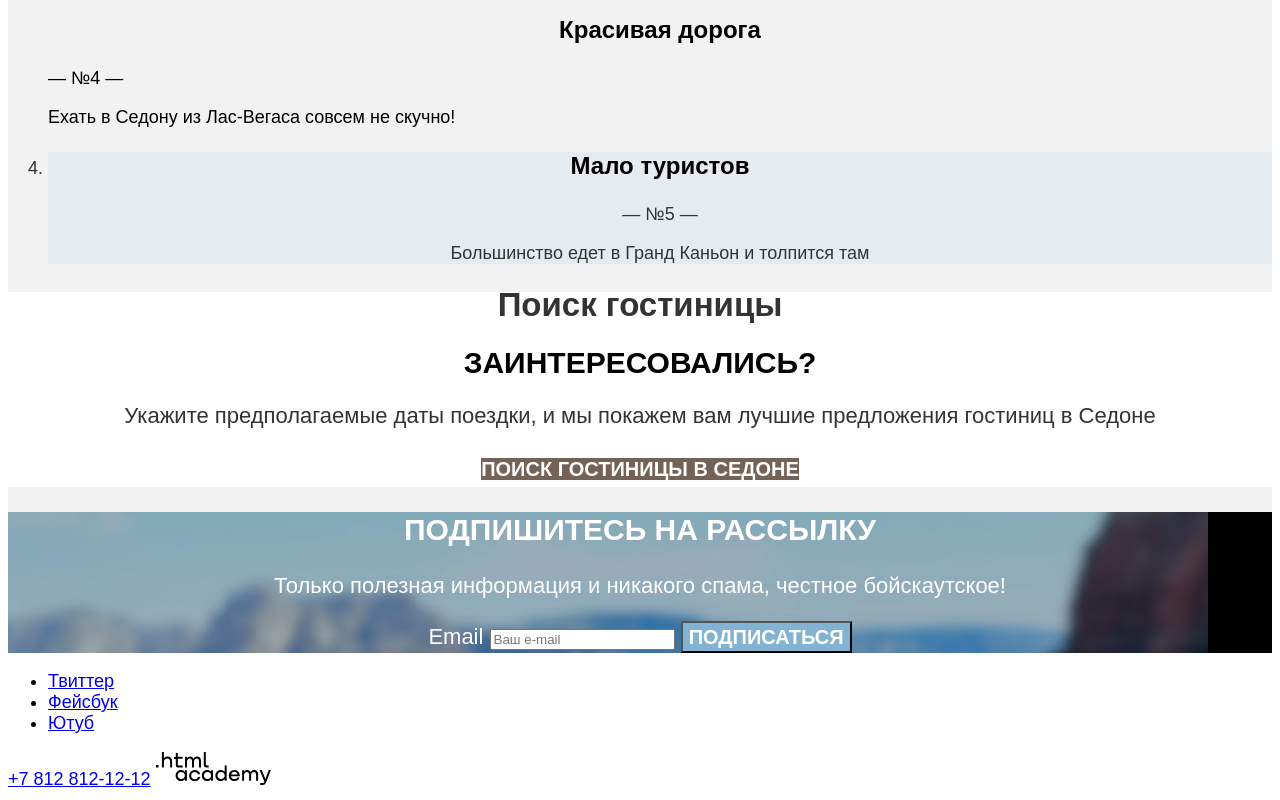
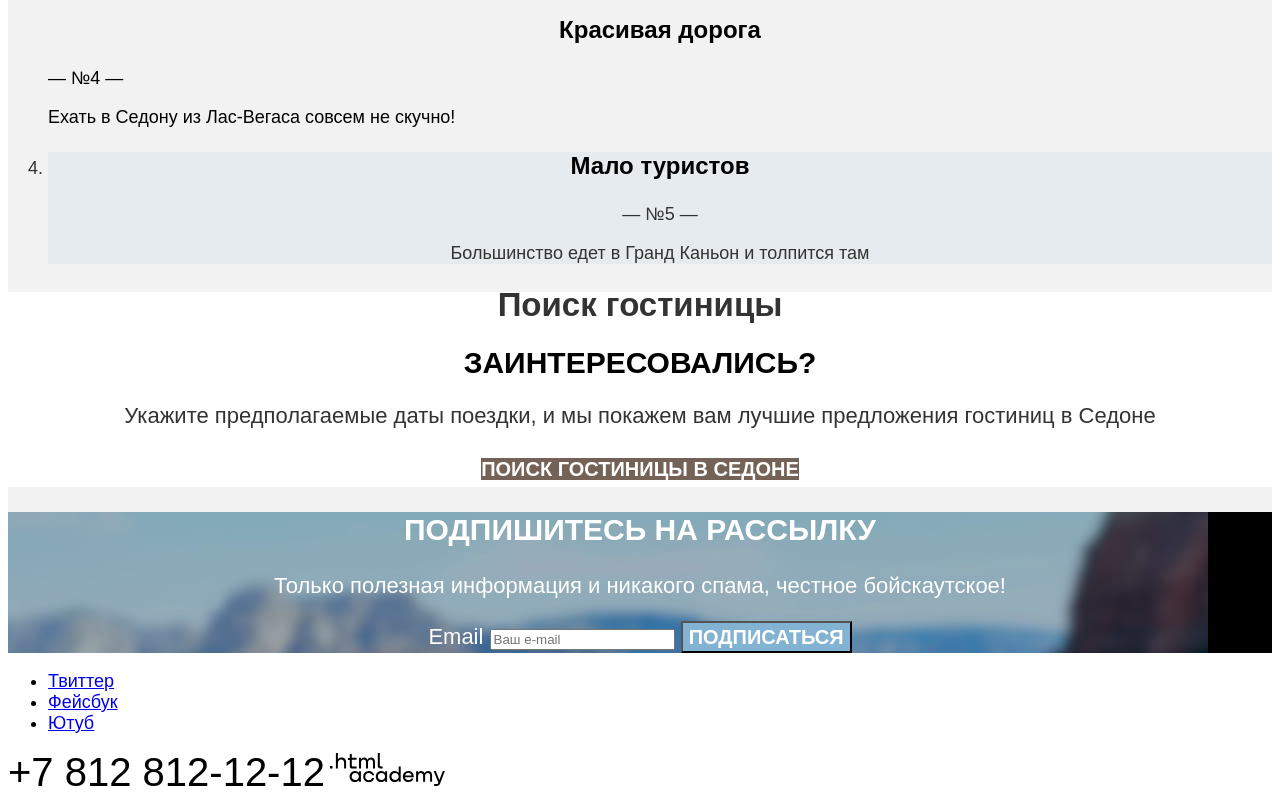
Before and after one commit to htmlacademy-htmlcss/1853053-sedona-33, a plain HTML site: page index.html in a window 1280 px wide. Shown: the part 1991-2791 px from the top of the page. Drawn offline with Linux system fonts and the light colour scheme.

Commit message:
Добавляет стили ссылке телефон

```diff
--- a/index.html
+++ b/index.html
@@ -164,7 +164,7 @@
           </a>
         </li>
       </ul>
-      <a href="tel:+78128121212">+7 812 812-12-12</a>
+      <a class="telephone" href="tel:+78128121212">+7 812 812-12-12</a>
 
       <a class="logo_htmlacademy" href="https://htmlacademy.ru/">
         <img src="images/logo-htmlacademy.svg" width="115" height="33" alt="Логотип сайта Htmlacademy." />
--- a/styles/styles.css
+++ b/styles/styles.css
@@ -163,3 +163,14 @@ body {
   text-decoration: none;
   text-transform: uppercase;
 }
+/* номер телефона*/
+.telephone {
+  font-size: 40px;
+  line-height: 40px;
+  font-weight: 400;
+  text-transform: uppercase;
+  text-align: center;
+  text-decoration: none;
+  color: #000000;
+  background-color: #FFFFFF;
+}
```
